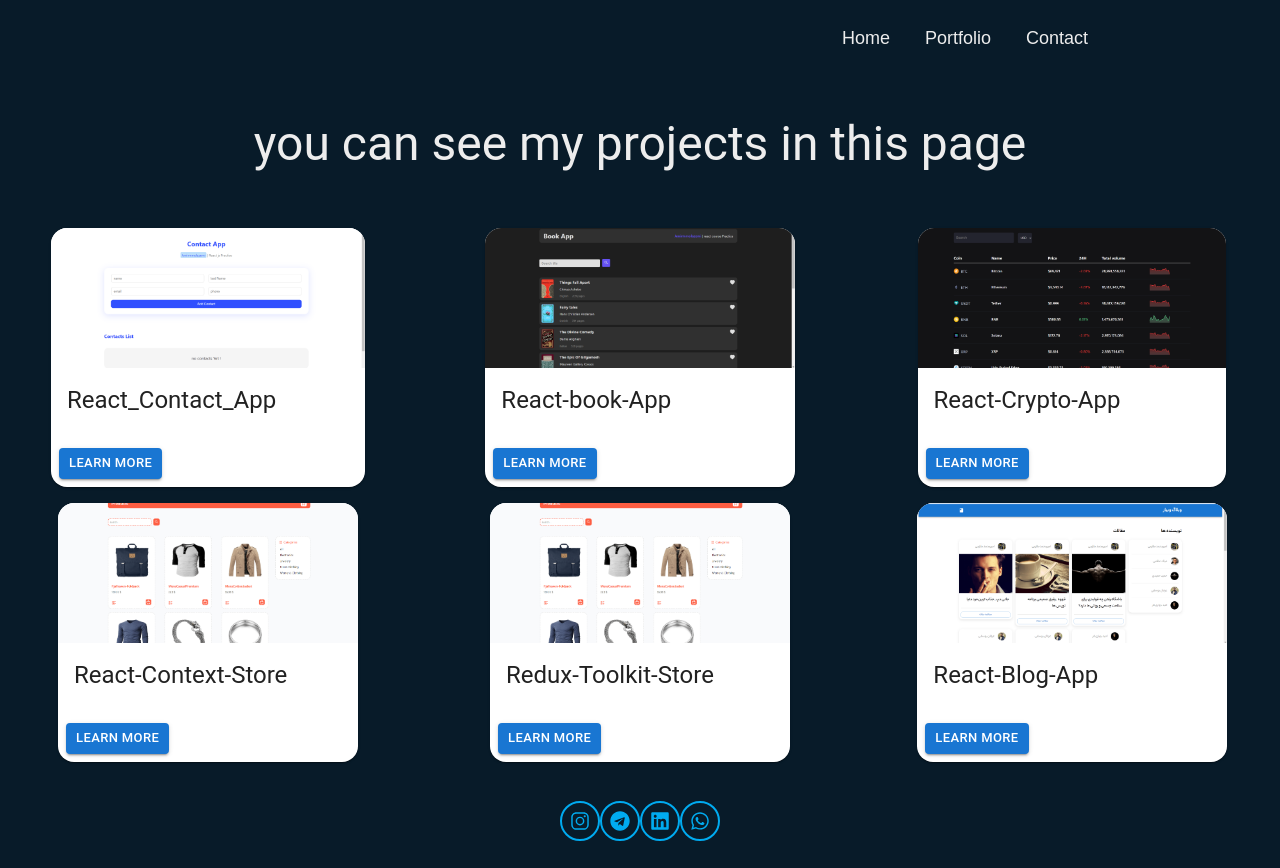
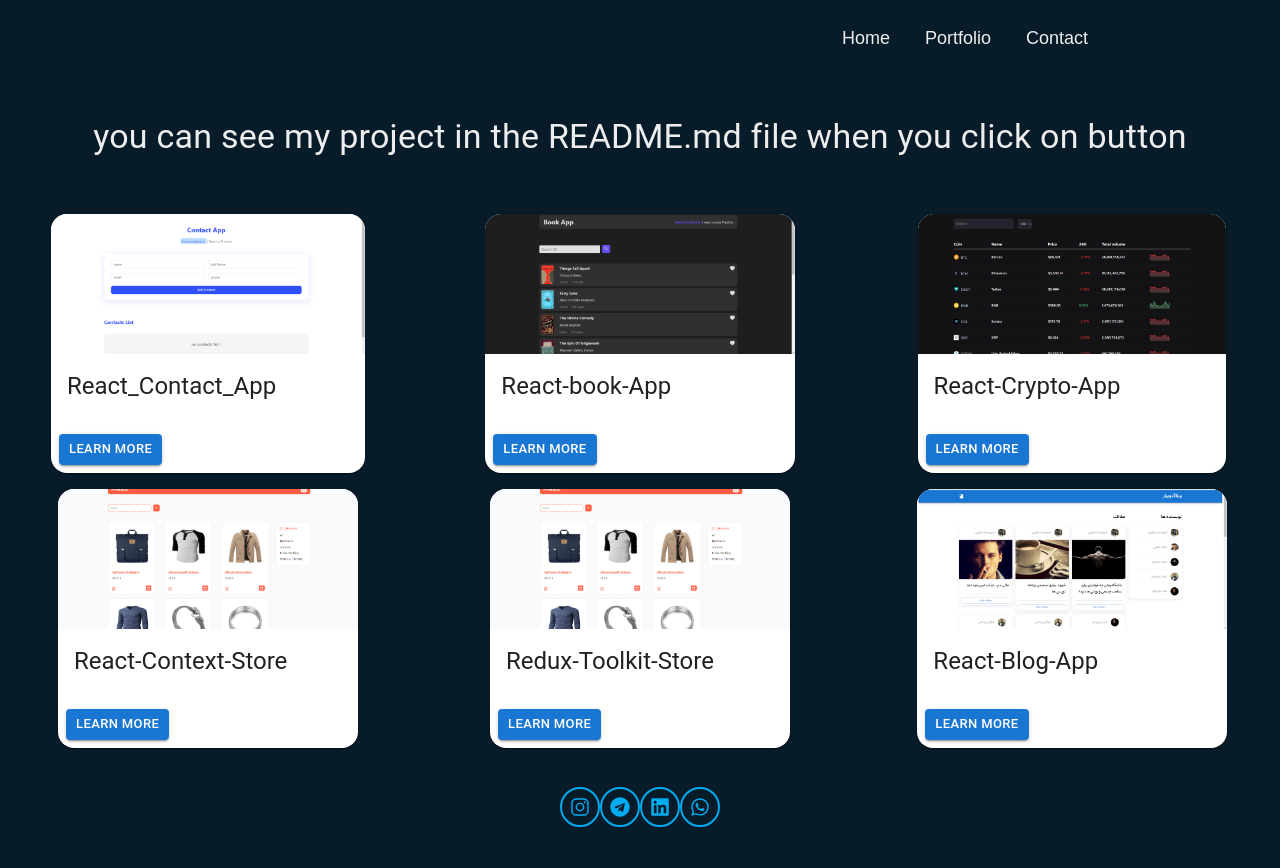
Before and after one commit to Amirmmolazemi/Me, a React (Vite) app: page /Me/portfolio in a window 1280 px wide. Built offline with nearby package versions, Linux system fonts and the light colour scheme.

Commit message:
style:change the text

```diff
--- a/src/pages/PortfolioPage.jsx
+++ b/src/pages/PortfolioPage.jsx
@@ -10,8 +10,8 @@ function PortfolioPage() {
   return (
     <Grid container spacing={2}>
       <Grid item xs={12} mb={5}>
-        <Typography variant="h3" component="h3" textAlign="center">
-          you can see my projects in this page
+        <Typography variant="h4" component="h3" textAlign="center">
+          you can see my project in the README.md file when you click on button
         </Typography>
       </Grid>
       {projects.map((project) => (
```
